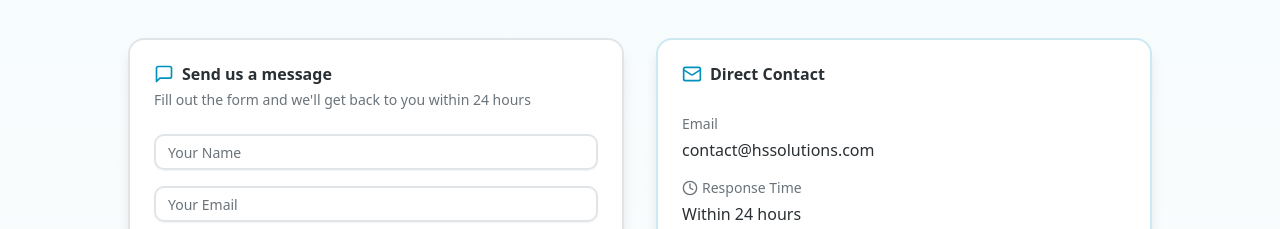
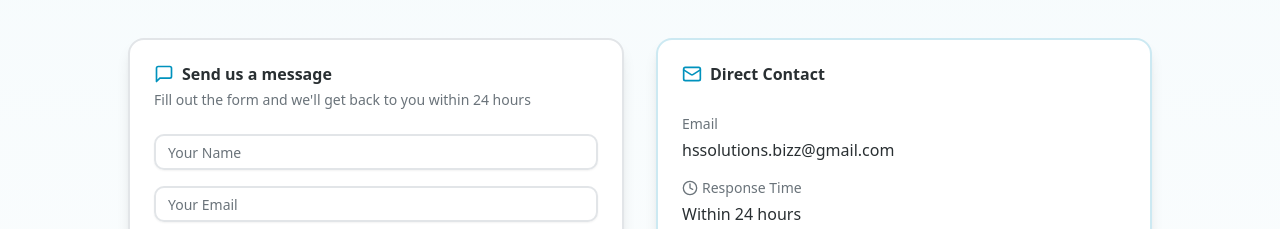
Before and after one commit to Azwadev06/H-S-solutions, a Next.js app: page / in a window 1280 px wide. Shown: the part 7700-7929 px from the top of the page. Built offline with nearby package versions, Linux system fonts and the light colour scheme.

Commit message:
email update

```diff
--- a/app/page.tsx
+++ b/app/page.tsx
@@ -7,6 +7,7 @@ import { Testimonials } from "@/components/testimonials"
 import { WhyChooseUs } from "@/components/why-choose-us"
 import { Contact } from "@/components/contact"
 import { Footer } from "@/components/footer"
+
 
 export default function Home() {
   return (
--- a/components/contact.tsx
+++ b/components/contact.tsx
@@ -22,7 +22,7 @@ export function Contact() {
     // Create mailto link with form data
     const subject = encodeURIComponent(`New inquiry from ${formData.name}`)
     const body = encodeURIComponent(`Name: ${formData.name}\nEmail: ${formData.email}\n\nMessage:\n${formData.message}`)
-    const mailtoLink = `mailto:contact@hssolutions.com?subject=${subject}&body=${body}`
+    const mailtoLink = `mailto:hssolutions.bizz@gmail.com?subject=${subject}&body=${body}`
 
     window.location.href = mailtoLink
 
@@ -106,10 +106,10 @@ export function Contact() {
                   <div>
                     <p className="text-sm text-muted-foreground mb-1">Email</p>
                     <a
-                      href="mailto:contact@hssolutions.com"
+                      href="mailto:hssolutions.bizz@gmail.com"
                       className="text-foreground hover:text-primary transition-colors font-medium"
                     >
-                      contact@hssolutions.com
+                      hssolutions.bizz@gmail.com
                     </a>
                   </div>
                   <div>
```
